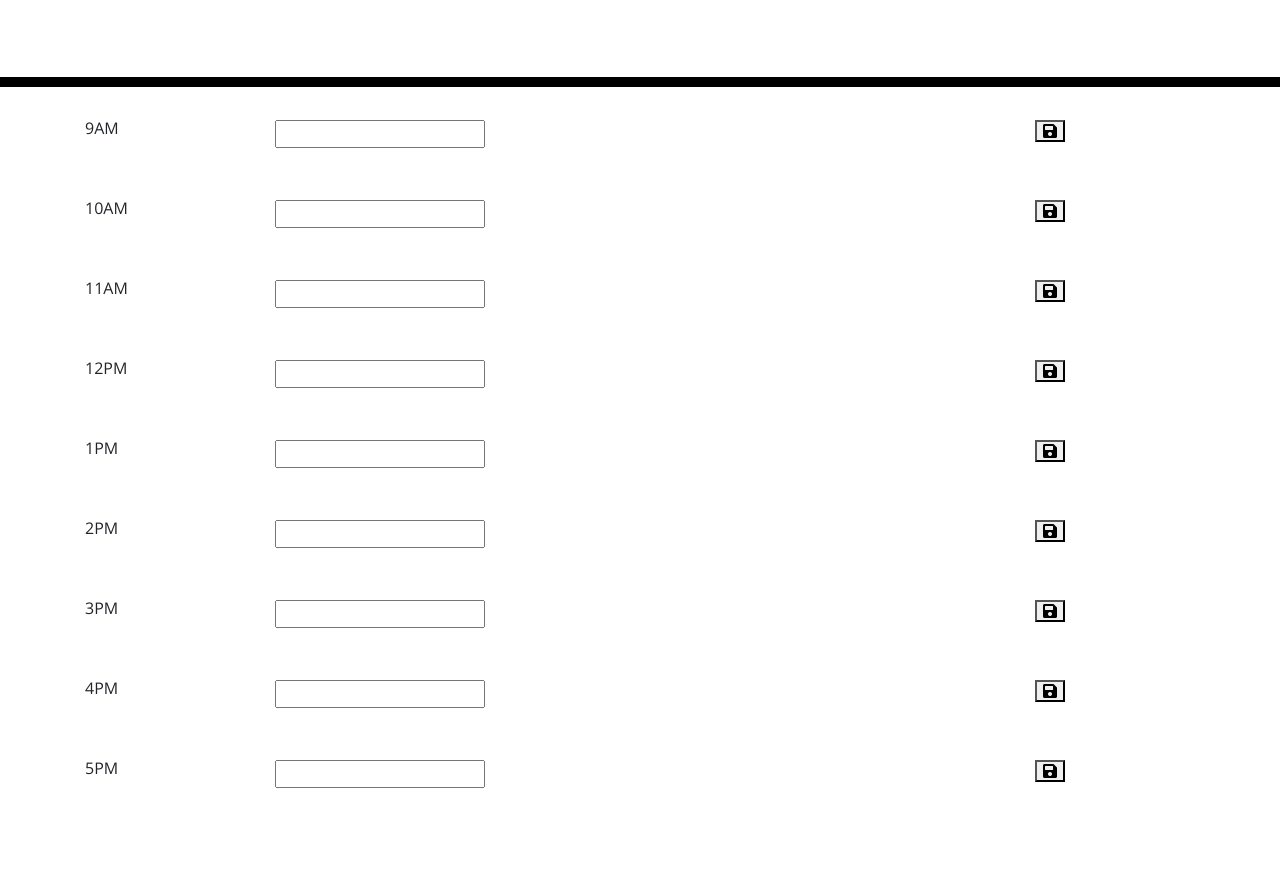
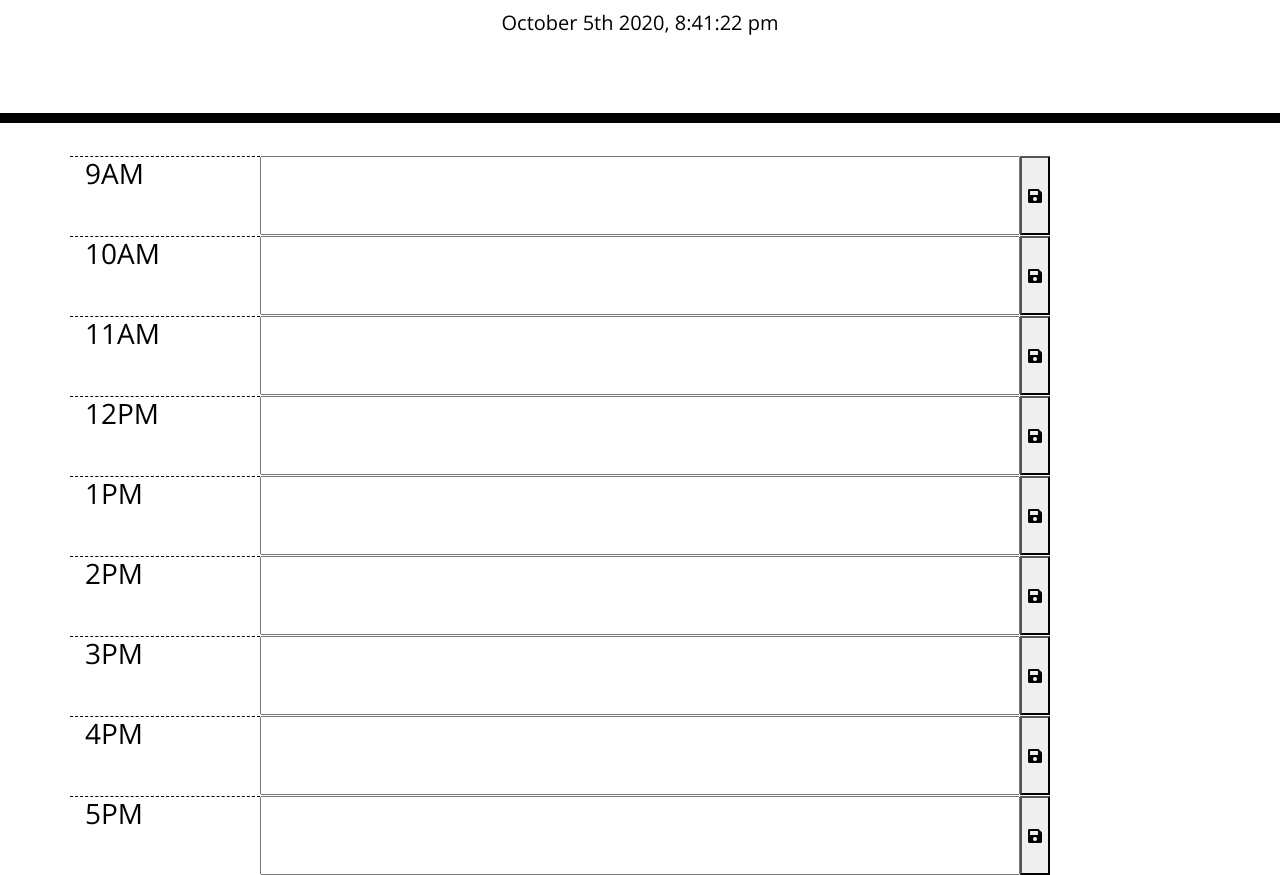
Before and after one commit to ryanswilson1/DayPlanner, a plain HTML site: page index.html in a window 1280 px wide. Shown: the part 181-1056 px from the top of the page. Before the commit the page ends 1020 px from the top, so only its background shows below. Drawn offline with nearby package versions, Linux system fonts and the light colour scheme.

Commit message:
updated HTML and JS

```diff
--- a/assets/script.js
+++ b/assets/script.js
@@ -1,6 +1,26 @@
 $(document).ready(function () {
-    var currentDay = new Date();
-    var momentDay = moment(currentDay).format('dddd, MMMM Do');
-    console.log(momentDay);
 
-});
+    $("#currentDay").text(moment().format("MMMM Do YYYY, h:mm:ss a"));
+
+
+    $(document).on("click", "i", function (event) {
+        event.preventDefault();
+        console.log(this);
+        var word = $(".input").val();
+        var clock = $(".hour").text();
+        console.log(word);
+        console.log(clock);
+
+        localStorage.setItem(clock, word);
+    })
+
+    $("#9AM .description").val(localStorage.getItem("9AM"));
+    $("#10AM .description").val(localStorage.getItem("10AM"));
+    $("#11AM .description").val(localStorage.getItem("11AM"));
+    $("#12PM .description").val(localStorage.getItem("12PM"));
+    $("#1PM .description").val(localStorage.getItem("1PM"));
+    $("#2PM .description").val(localStorage.getItem("2PM"));
+    $("#3PM .description").val(localStorage.getItem("3PM"));
+    $("#4PM .description").val(localStorage.getItem("4PM"));
+    $("#5PM .description").val(localStorage.getItem("5PM"));
+})
--- a/index.html
+++ b/index.html
@@ -20,50 +20,50 @@
     <p id="currentDay" class="lead"></p>
   </header>
   <div class="container">
-    <div class="row">
-      <div class="col-lg-2">9AM</div>
-      <div class="col-lg-8"><input type="text"></div>
-      <div class="col-lg-2"><button><i class="fas fa-save"></i></button></div>
+    <div id="9AM" class="row time-line then now later">
+      <h3 class="col-lg-2 hour">9AM</h3>
+      <input type="text description" class="col-lg-8 input">
+      <button><i class="fas fa-save" class="col-lg-2"></i></button>
     </div>
-    <div class="row">
-      <div class="col-lg-2">10AM</div>
-      <div class="col-lg-8"><input type="text"></div>
-      <div class="col-lg-2"><button><i class="fas fa-save"></i></button></div>
+    <div id="10AM" class="row time-line then now later">
+      <h3 class="col-lg-2 hour">10AM</h3>
+      <input type="text description" class="col-lg-8 input">
+      <button><i class="fas fa-save" class="col-lg-2"></i></button>
     </div>
-    <div class="row">
-      <div class="col-lg-2">11AM</div>
-      <div class="col-lg-8"><input type="text"></div>
-      <div class="col-lg-2"><button><i class="fas fa-save"></i></button></div>
+    <div id="11AM" class="row time-line then now later">
+      <h3 class="col-lg-2 hour">11AM</h3>
+      <input type="text description" class="col-lg-8 input">
+      <button><i class="fas fa-save" class="col-lg-2"></i></button>
     </div>
-    <div class="row">
-      <div class="col-lg-2">12PM</div>
-      <div class="col-lg-8"><input type="text"></div>
-      <div class="col-lg-2"><button><i class="fas fa-save"></i></button></div>
+    <div id="12PM" class="row time-line then now later">
+      <h3 class="col-lg-2 hour">12PM</h3>
+      <input type="text description" class="col-lg-8 input">
+      <button><i class="fas fa-save" class="col-lg-2"></i></button>
     </div>
-    <div class="row">
-      <div class="col-lg-2">1PM</div>
-      <div class="col-lg-8"><input type="text"></div>
-      <div class="col-lg-2"><button><i class="fas fa-save"></i></button></div>
+    <div id="1PM" class="row time-line then now later">
+      <h3 class="col-lg-2 hour">1PM</h3>
+      <input type="text description" class="col-lg-8 input">
+      <button><i class="fas fa-save" class="col-lg-2"></i></button>
     </div>
-    <div class="row">
-      <div class="col-lg-2">2PM</div>
-      <div class="col-lg-8"><input type="text"></div>
-      <div class="col-lg-2"><button><i class="fas fa-save"></i></button></div>
+    <div id="2PM" class="row time-line then now later">
+      <h3 class="col-lg-2 hour">2PM</h3>
+      <input type="text description" class="col-lg-8 input">
+      <button><i class="fas fa-save" class="col-lg-2"></i></button>
     </div>
-    <div class="row">
-      <div class="col-lg-2">3PM</div>
-      <div class="col-lg-8"><input type="text"></div>
-      <div class="col-lg-2"><button><i class="fas fa-save"></i></button></div>
+    <div id="3PM" class="row time-line then now later">
+      <h3 class="col-lg-2 hour">3PM</h3>
+      <input type="text description" class="col-lg-8 input">
+      <button><i class="fas fa-save" class="col-lg-2"></i></button>
     </div>
-    <div class="row">
-      <div class="col-lg-2">4PM</div>
-      <div class="col-lg-8"><input type="text"></div>
-      <div class="col-lg-2"><button><i class="fas fa-save"></i></button></div>
+    <div id="4PM" class="row time-line then now later">
+      <h3 class="col-lg-2 hour">4PM</h3>
+      <input type="text description" class="col-lg-8 input">
+      <button><i class="fas fa-save" class="col-lg-2"></i></button>
     </div>
-    <div class="row">
-      <div class="col-lg-2">5PM</div>
-      <div class="col-lg-8"><input type="text"></div>
-      <div class="col-lg-2"><button><i class="fas fa-save"></i></button></div>
+    <div id="5PM" class="row time-line then now later">
+      <h3 class="col-lg-2 hour">5PM</h3>
+      <input type="text description" class="col-lg-8 input">
+      <button><i class="fas fa-save" class="col-lg-2"></i></button>
     </div>
   </div>
 
```
Also changed, not shown: 1 other file.
